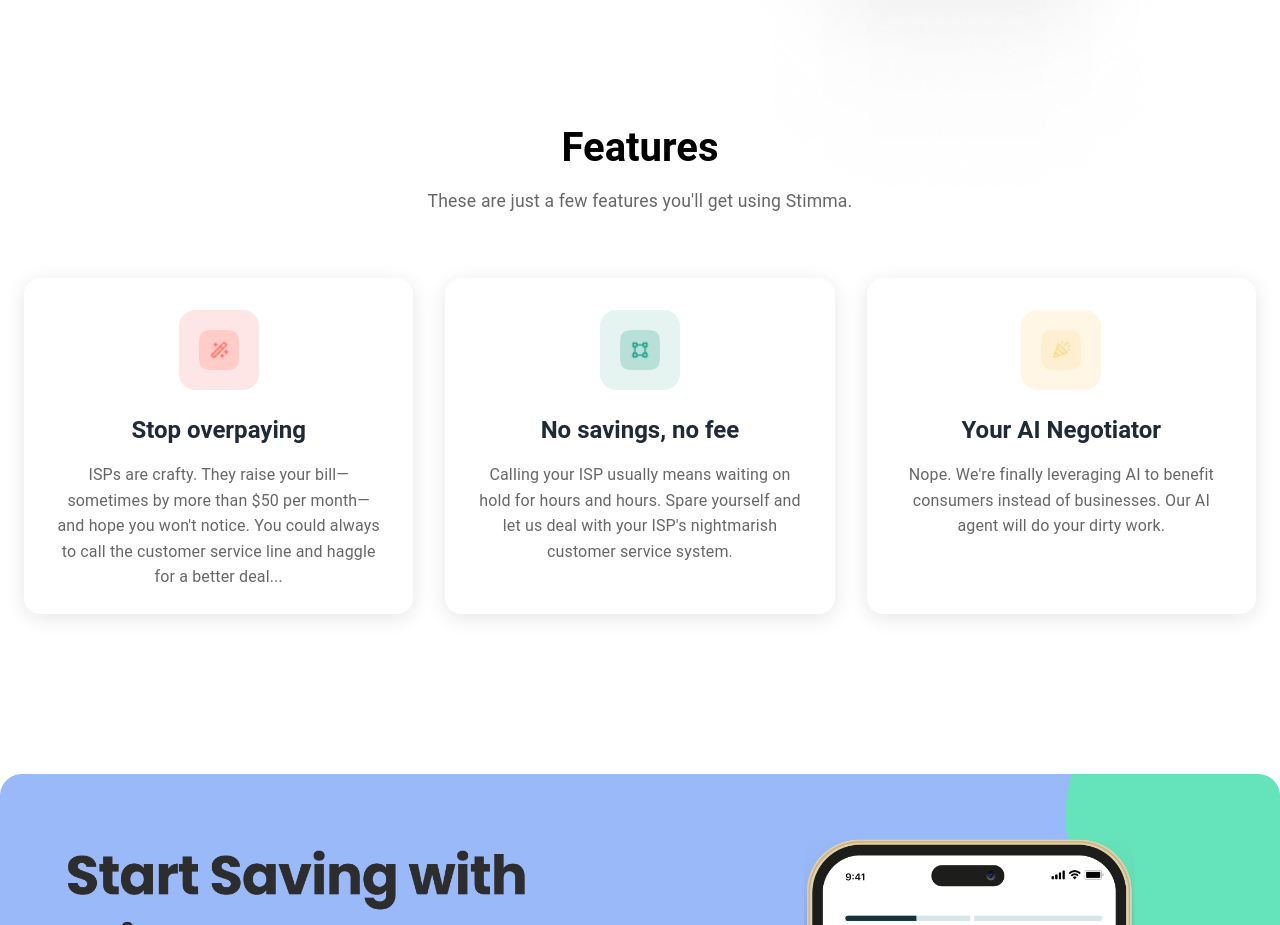
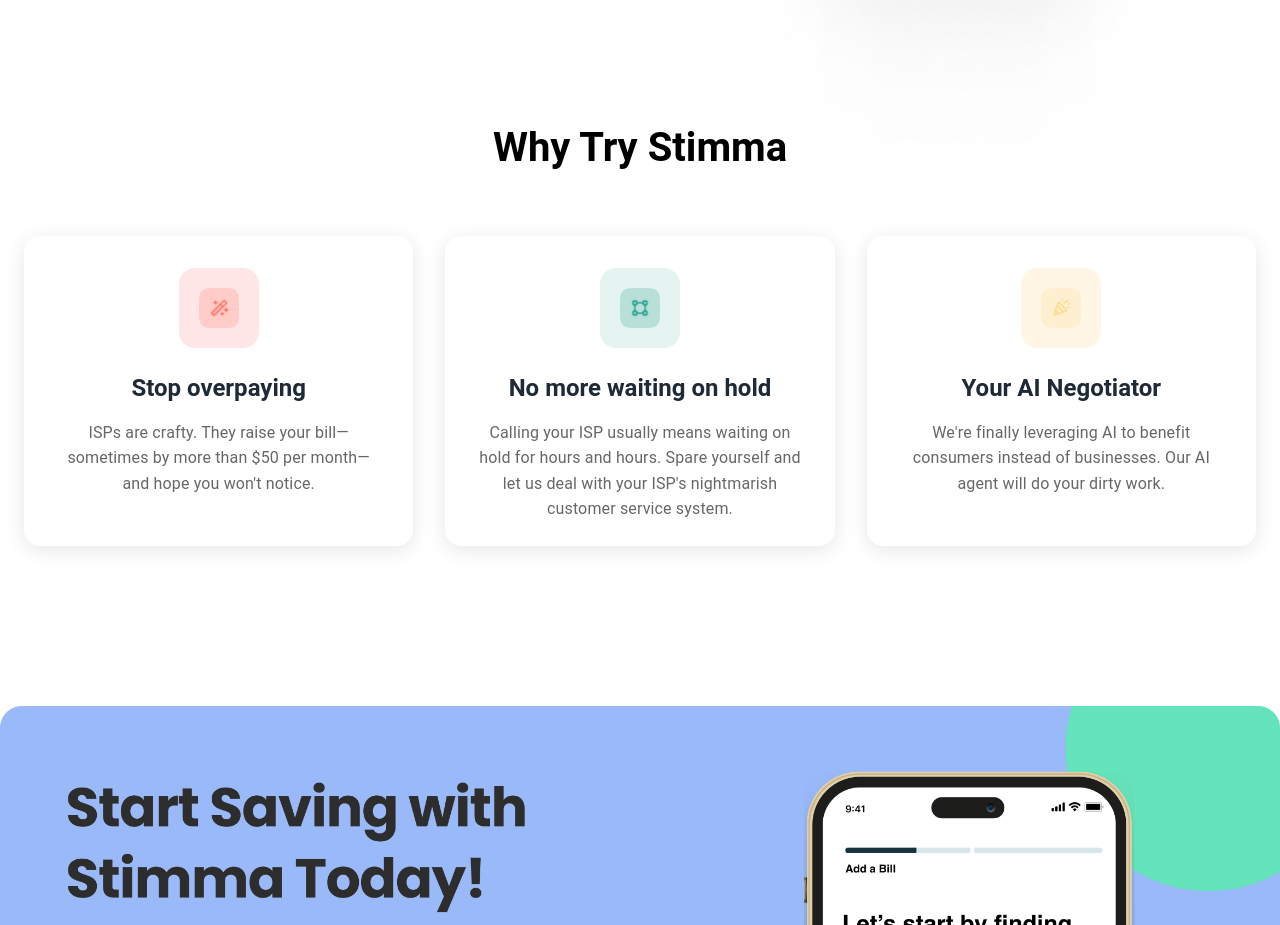
Before and after one commit to JoeS51/stimma-landing, a React (Create React App) app in the folder my-app/: page / in a window 1280 px wide. Shown: the part 820-1745 px from the top of the page. Built offline with nearby package versions, Linux system fonts and the light colour scheme.

Commit message:
Fixed some feedback

```diff
--- a/my-app/src/App.js
+++ b/my-app/src/App.js
@@ -63,14 +63,19 @@
       <Container maxWidth={false} disableGutters sx={{ flex: 1 }}>
         {/* Main content section */}
         <Container maxWidth="xl">
-          <Box display="flex" justifyContent="space-between" alignItems="center" py={2} px={4}>
-            <img src={logo} alt="Stimma Logo" style={{ width: '300px', height: 'auto' }} />
-            <Box>
-              {/* <Button color="inherit">Contact</Button>
-                          <Button variant="contained" sx={{ ml: 2, borderRadius: '20px' }}>
-                              How it works
-                          </Button> */}
-            </Box>
+          <Box display="flex" justifyContent="space-between" alignItems="center" py={2} px={{ xs: 0, md: 4 }}>
+            <img
+              src={logo}
+              alt="Stimma Logo"
+              style={{
+                width: '300px',
+                height: 'auto',
+                marginLeft: { xs: '0', md: 'inherit' }
+              }}
+              sx={{
+                display: { xs: 'none', sm: 'block' }
+              }}
+            />
           </Box>
         </Container>
 
@@ -132,7 +137,8 @@
                     '&:hover': {
                       bgcolor: '#2c3e50'
                     },
-                    width: { xs: '100%', sm: 'auto' }
+                    width: { xs: '100%', sm: 'auto' },
+                    mb: { xs: 10, sm: 0 }
                   }}
                 >
                   {isSubmitting ? 'JOINING...' : 'JOIN THE WAITLIST'}
@@ -140,7 +146,7 @@
               </Box>
             </Grid>
             <Grid item xs={12} md={6}>
-              <Box sx={{ position: 'relative', mb: -16 }}>
+              <Box sx={{ position: 'relative', mb: -16, display: { xs: 'none', sm: 'block' } }}>
                 <img
                   src={iphone2}
                   alt="iPhone App Demo"
@@ -169,7 +175,7 @@
               mb: 2
             }}
           >
-            Features
+            Why Try Stimma
           </Typography>
           <Typography
             variant="body1"
@@ -182,7 +188,6 @@
               fontSize: '1.1rem'
             }}
           >
-            These are just a few features you'll get using Stimma.
           </Typography>
 
           <Grid container spacing={4}>
@@ -190,19 +195,19 @@
               {
                 icon: icon1,
                 title: 'Stop overpaying',
-                description: 'ISPs are crafty. They raise your bill—sometimes by more than $50 per month—and hope you won\'t notice. You could always to call the customer service line and haggle for a better deal...',
+                description: 'ISPs are crafty. They raise your bill—sometimes by more than $50 per month—and hope you won\'t notice.',
                 bgColor: '#FFE6E6'
               },
               {
                 icon: icon2,
-                title: 'No savings, no fee',
+                title: 'No more waiting on hold',
                 description: 'Calling your ISP usually means waiting on hold for hours and hours. Spare yourself and let us deal with your ISP\'s nightmarish customer service system.',
                 bgColor: '#E6F4F1'
               },
               {
                 icon: icon3,
                 title: 'Your AI Negotiator',
-                description: 'Nope. We\'re finally leveraging AI to benefit consumers instead of businesses. Our AI agent will do your dirty work.',
+                description: 'We\'re finally leveraging AI to benefit consumers instead of businesses. Our AI agent will do your dirty work.',
                 bgColor: '#FFF6E6'
               }
             ].map((feature, index) => (
```
